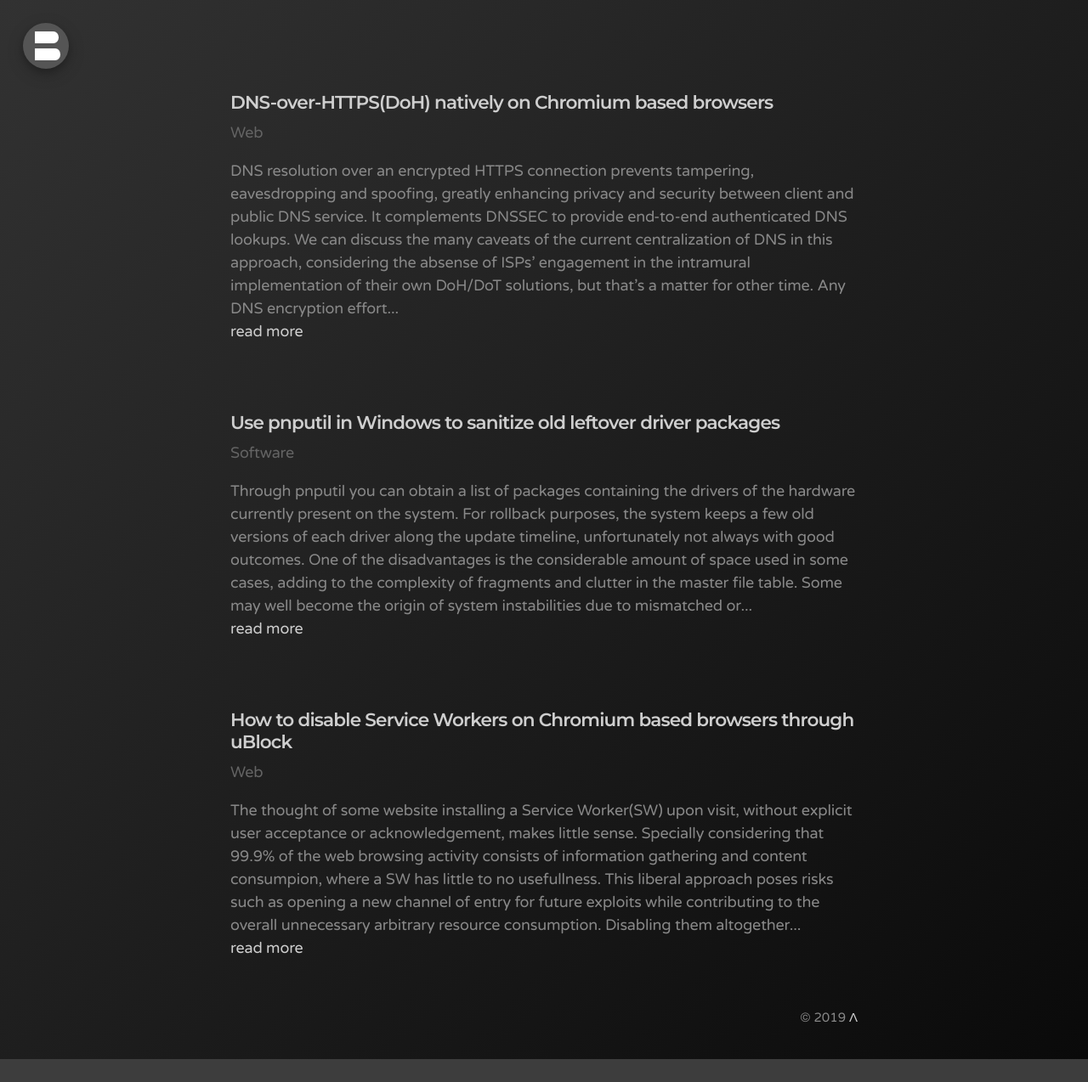
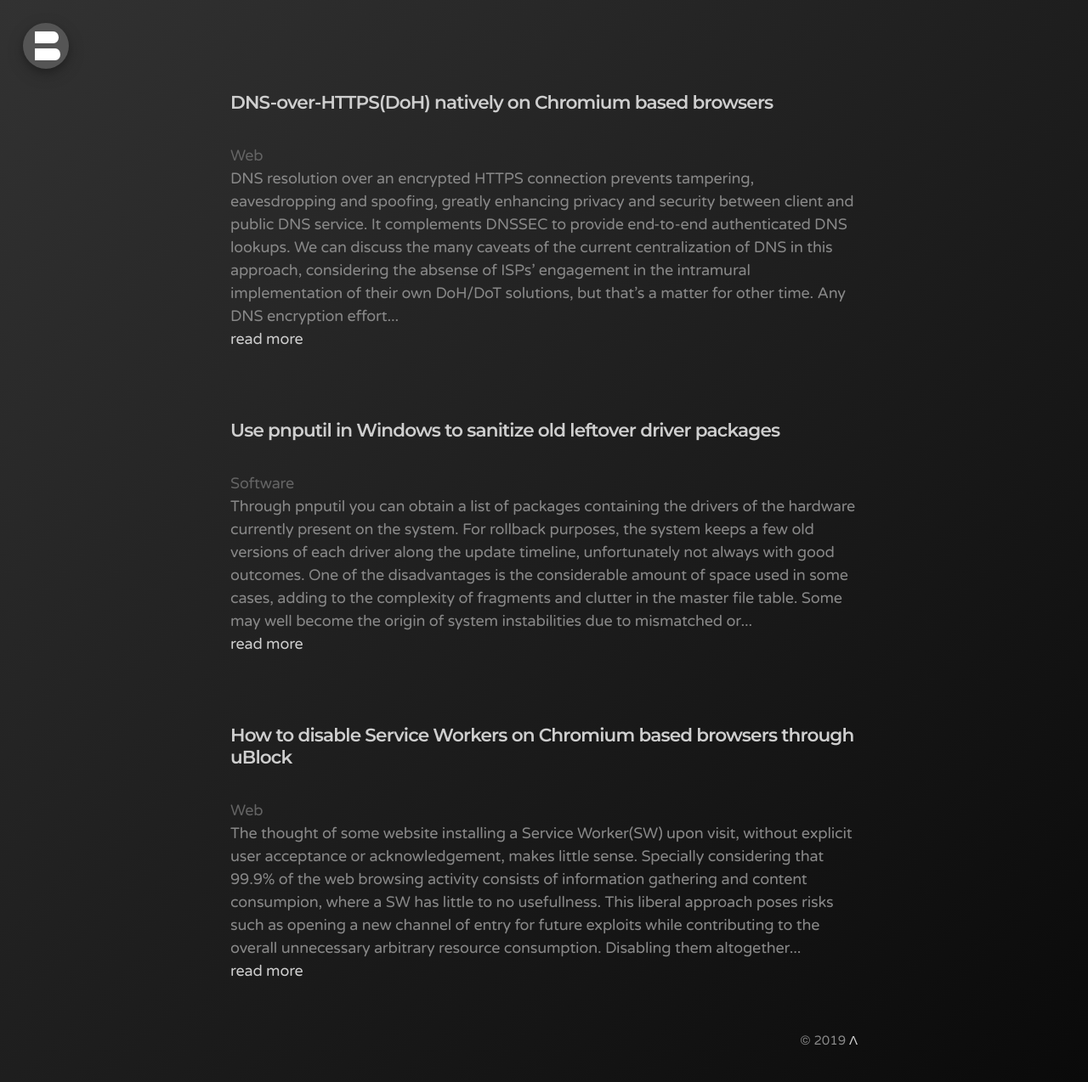
Before and after one commit to bonina/bonina.github.io, a Jekyll site: the page built from index.html, in a window 1280 px wide. Shown: the whole page at 85% size. Built offline with Jekyll 4.4.1, drawn with Linux system fonts in a browser that asks for light colours; the list of posts is cut into pages by our own code; before the commit the page ends 1247 px from its top, so only the background shows below that.

Commit message:
Update _posts.scss

```diff
--- a/_sass/_posts.scss
+++ b/_sass/_posts.scss
@@ -21,7 +21,7 @@
 
 .post-categories {
   display: block;
-  margin-top: 0.5rem;
-  margin-bottom: 1rem;
+  margin-top: 2rem;
+  //margin-bottom: 0rem;
   color: #646464;
 }
```
